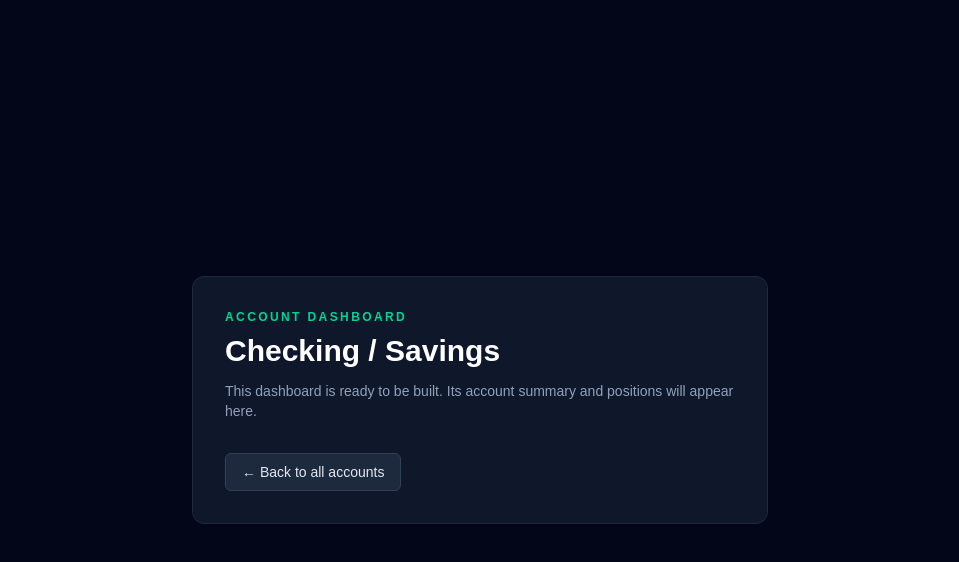
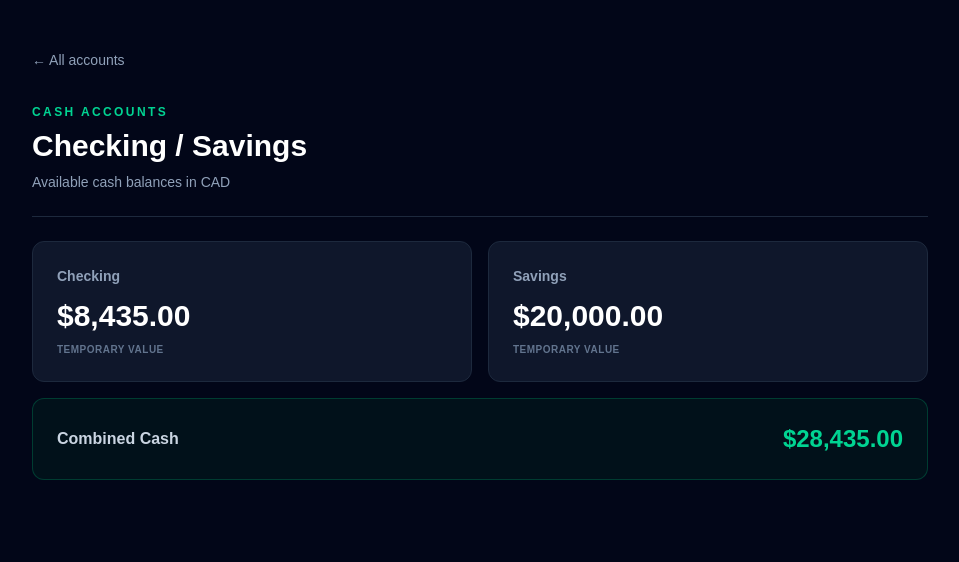
Before and after one commit to ajadversalo/wealthsimple_dashboard_fe, a Next.js app: page /checking-savings in a window 1280 px wide. Shown: the top 562 px of the page, without its empty margins (160-1119 px from the left). Built offline with nearby package versions, Linux system fonts and the light colour scheme; no server answers; sample sign-in values are in the browser's storage.

Commit message:
add all temp values

```diff
--- a/app/checking-savings/page.tsx
+++ b/app/checking-savings/page.tsx
@@ -1,11 +1,62 @@
+import Link from 'next/link';
 import { getServerSession } from 'next-auth';
 import { redirect } from 'next/navigation';
-import AccountPlaceholder from '@/components/AccountPlaceholder';
 import { authOptions } from '@/lib/auth';
+import { CHECKING_VALUE_CAD, SAVINGS_VALUE_CAD } from '@/lib/constants';
+
+const formatCad = (value: number) =>
+  new Intl.NumberFormat('en-CA', {
+    style: 'currency',
+    currency: 'CAD',
+    minimumFractionDigits: 2,
+    maximumFractionDigits: 2,
+  }).format(value);
 
 export default async function CheckingSavingsPage() {
   const session = await getServerSession(authOptions);
   if (!session) redirect('/signin');
 
-  return <AccountPlaceholder accountName="Checking / Savings" />;
+  const combinedValue = CHECKING_VALUE_CAD + SAVINGS_VALUE_CAD;
+
+  return (
+    <main className="min-h-screen bg-slate-950 px-6 py-12 text-slate-100">
+      <div className="mx-auto max-w-4xl">
+        <Link href="/" className="text-sm text-slate-400 transition hover:text-white">
+          &larr; All accounts
+        </Link>
+
+        <header className="mt-8 border-b border-slate-800 pb-6">
+          <p className="text-xs font-semibold uppercase tracking-[0.2em] text-emerald-400">
+            Cash accounts
+          </p>
+          <h1 className="mt-2 text-3xl font-bold text-white">Checking / Savings</h1>
+          <p className="mt-2 text-sm text-slate-400">Available cash balances in CAD</p>
+        </header>
+
+        <section className="mt-6 grid gap-4 sm:grid-cols-2" aria-label="Cash account balances">
+          {[
+            { name: 'Checking', value: CHECKING_VALUE_CAD },
+            { name: 'Savings', value: SAVINGS_VALUE_CAD },
+          ].map((account) => (
+            <article key={account.name} className="rounded-xl border border-slate-800 bg-slate-900 p-6">
+              <p className="text-sm font-semibold text-slate-400">{account.name}</p>
+              <p className="mt-3 font-mono text-3xl font-bold text-white">
+                {formatCad(account.value)}
+              </p>
+              <p className="mt-2 text-[10px] font-semibold uppercase tracking-wider text-slate-500">
+                Temporary value
+              </p>
+            </article>
+          ))}
+        </section>
+
+        <div className="mt-4 flex items-center justify-between rounded-xl border border-emerald-900/70 bg-emerald-950/30 p-6">
+          <span className="font-semibold text-slate-300">Combined Cash</span>
+          <span className="font-mono text-2xl font-bold text-emerald-400">
+            {formatCad(combinedValue)}
+          </span>
+        </div>
+      </div>
+    </main>
+  );
 }
--- a/components/PortfolioSummary.tsx
+++ b/components/PortfolioSummary.tsx
@@ -7,11 +7,12 @@ import {
   AJ_TFSA_VALUE_CAD,
   CENTRA_NUMBER_OF_SHARES,
   CENTRA_SHARE_PRICE_CAD,
-  CHECKING_SAVINGS_VALUE_CAD,
+  CHECKING_VALUE_CAD,
   POSITIONS_API_URL,
   REAL_ESTATE_LIABILITY_CAD,
   REAL_ESTATE_MARKET_VALUE_CAD,
   RESP_VALUE_CAD,
+  SAVINGS_VALUE_CAD,
   SHEILA_RRSP_VALUE_CAD,
   SHEILA_TFSA_VALUE_CAD,
 } from '@/lib/constants';
@@ -102,8 +103,12 @@ export default function PortfolioSummary() {
     {
       href: '/checking-savings',
       name: 'Checking / Savings',
-      value: CHECKING_SAVINGS_VALUE_CAD,
+      value: CHECKING_VALUE_CAD + SAVINGS_VALUE_CAD,
       live: false,
+      breakdown: [
+        { name: 'Checking', value: CHECKING_VALUE_CAD },
+        { name: 'Savings', value: SAVINGS_VALUE_CAD },
+      ],
     },
     {
       href: '/real-estate',
@@ -127,6 +132,13 @@ export default function PortfolioSummary() {
     },
   ];
   const total = accounts.reduce((sum, account) => sum + account.value, 0);
+  const liquidAssets =
+    liveValues.options +
+    liveValues.crypto +
+    AJ_TFSA_VALUE_CAD +
+    SHEILA_TFSA_VALUE_CAD +
+    CHECKING_VALUE_CAD +
+    SAVINGS_VALUE_CAD;
 
   return (
     <section aria-labelledby="portfolio-heading">
@@ -134,7 +146,8 @@ export default function PortfolioSummary() {
         Portfolio values
       </h2>
 
-      <div className="mb-6 rounded-2xl border border-emerald-900/70 bg-gradient-to-br from-slate-900 to-emerald-950/40 p-7 sm:p-9">
+      <div className="mb-6 grid gap-8 rounded-2xl border border-emerald-900/70 bg-gradient-to-br from-slate-900 to-emerald-950/40 p-7 sm:grid-cols-2 sm:p-9">
+        <div>
           <p className="text-xs font-semibold uppercase tracking-[0.2em] text-emerald-400">
             Total portfolio
           </p>
@@ -142,6 +155,19 @@ export default function PortfolioSummary() {
             {loading ? 'Loading…' : formatCad(total)}
           </p>
           <p className="mt-3 text-sm text-slate-400">Combined value across all accounts in CAD</p>
+        </div>
+
+        <div className="border-t border-slate-700/70 pt-8 sm:border-l sm:border-t-0 sm:pl-8 sm:pt-0">
+          <p className="text-xs font-semibold uppercase tracking-[0.2em] text-cyan-400">
+            Liquid assets
+          </p>
+          <p className="mt-3 font-mono text-4xl font-bold tracking-tight text-white sm:text-5xl">
+            {loading ? 'Loading…' : formatCad(liquidAssets)}
+          </p>
+          <p className="mt-3 text-sm text-slate-400">
+            TFSA + Options + Checking / Savings + Crypto
+          </p>
+        </div>
       </div>
 
       {error && (
--- a/lib/constants.ts
+++ b/lib/constants.ts
@@ -1,14 +1,15 @@
 // Temporary values until the account data sources are connected.
-export const AJ_TFSA_VALUE_CAD = 0;
-export const SHEILA_TFSA_VALUE_CAD = 0;
-export const AJ_RRSP_VALUE_CAD = 0;
-export const SHEILA_RRSP_VALUE_CAD = 0;
-export const RESP_VALUE_CAD = 0;
-export const CHECKING_SAVINGS_VALUE_CAD = 0;
-export const REAL_ESTATE_MARKET_VALUE_CAD = 0;
-export const REAL_ESTATE_LIABILITY_CAD = 0;
-export const CENTRA_NUMBER_OF_SHARES = 0;
-export const CENTRA_SHARE_PRICE_CAD = 0;
+export const AJ_TFSA_VALUE_CAD = 30138;
+export const SHEILA_TFSA_VALUE_CAD = 15000;
+export const AJ_RRSP_VALUE_CAD = 44736;
+export const SHEILA_RRSP_VALUE_CAD = 60000;
+export const RESP_VALUE_CAD = 79108;
+export const CHECKING_VALUE_CAD = 8435;
+export const SAVINGS_VALUE_CAD = 20000;
+export const REAL_ESTATE_MARKET_VALUE_CAD = 850000;
+export const REAL_ESTATE_LIABILITY_CAD = 323203;
+export const CENTRA_NUMBER_OF_SHARES = 2000;
+export const CENTRA_SHARE_PRICE_CAD = 11;
 
 export const POSITIONS_API_URL =
   'https://wealthsimple-dashboard.onrender.com/api/v1/positions';
```
Lines whose indentation alone changed are shown as unchanged.
